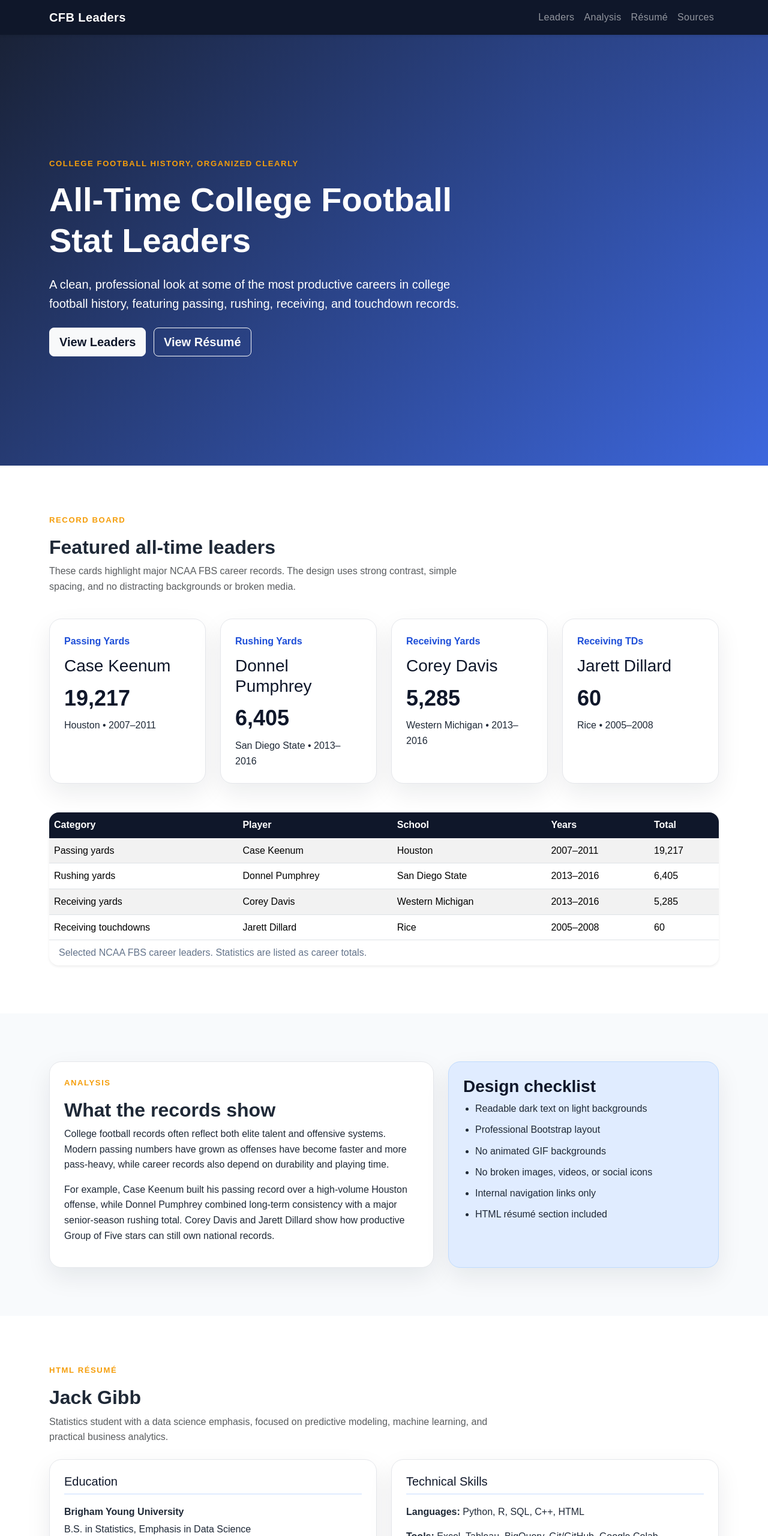
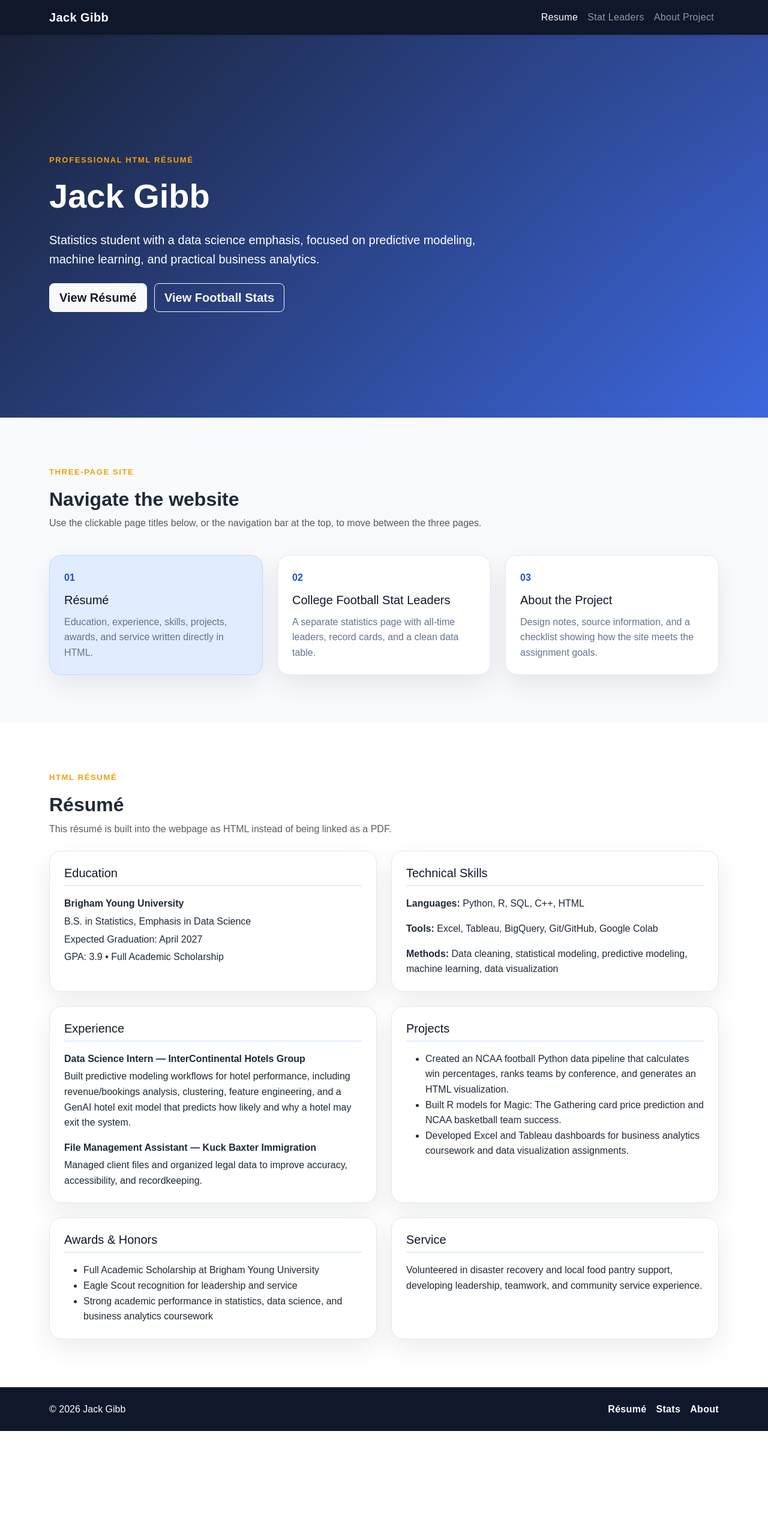
Before and after one commit to gibbj3940-cell/IS201-site, a plain HTML site: page index.html in a window 1280 px wide. Shown: the top 2560 px of the page at 60% size. After the commit the page ends 2385 px from the top, so only its background shows below. Drawn offline with nearby package versions, Linux system fonts and the light colour scheme.

Commit message:
Add files via upload

```diff
--- a/index.html
+++ b/index.html
@@ -3,24 +3,23 @@
 <head>
   <meta charset="utf-8">
   <meta name="viewport" content="width=device-width, initial-scale=1">
-  <meta name="description" content="A professional Bootstrap website about college football all-time stat leaders with an HTML resume section.">
-  <title>College Football All-Time Stat Leaders | Jack Gibb</title>
+  <meta name="description" content="Professional portfolio and resume page for Jack Gibb with links to a college football stats project.">
+  <title>Jack Gibb | Resume & Portfolio</title>
   <link href="https://cdn.jsdelivr.net/npm/bootstrap@5.3.3/dist/css/bootstrap.min.css" rel="stylesheet">
   <link rel="stylesheet" href="styles.css">
 </head>
-<body id="top">
+<body>
   <nav class="navbar navbar-expand-lg navbar-dark fixed-top shadow-sm" aria-label="Main navigation">
     <div class="container">
-      <a class="navbar-brand fw-bold" href="#top">CFB Leaders</a>
+      <a class="navbar-brand fw-bold" href="index.html">Jack Gibb</a>
       <button class="navbar-toggler" type="button" data-bs-toggle="collapse" data-bs-target="#navbarNav" aria-controls="navbarNav" aria-expanded="false" aria-label="Toggle navigation">
         <span class="navbar-toggler-icon"></span>
       </button>
       <div class="collapse navbar-collapse" id="navbarNav">
         <ul class="navbar-nav ms-auto">
-          <li class="nav-item"><a class="nav-link" href="#leaders">Leaders</a></li>
-          <li class="nav-item"><a class="nav-link" href="#analysis">Analysis</a></li>
-          <li class="nav-item"><a class="nav-link" href="#resume">Résumé</a></li>
-          <li class="nav-item"><a class="nav-link" href="#sources">Sources</a></li>
+          <li class="nav-item"><a class="nav-link active" aria-current="page" href="index.html">Resume</a></li>
+          <li class="nav-item"><a class="nav-link" href="stats.html">Stat Leaders</a></li>
+          <li class="nav-item"><a class="nav-link" href="about.html">About Project</a></li>
         </ul>
       </div>
     </div>
@@ -28,146 +27,62 @@
 
   <header class="hero-section text-white">
     <div class="container py-5">
-      <div class="row align-items-center min-vh-75">
+      <div class="row align-items-center min-vh-65">
         <div class="col-lg-8">
-          <p class="eyebrow mb-3">College football history, organized clearly</p>
-          <h1 class="display-4 fw-bold mb-4">All-Time College Football Stat Leaders</h1>
-          <p class="lead mb-4">A clean, professional look at some of the most productive careers in college football history, featuring passing, rushing, receiving, and touchdown records.</p>
-          <a class="btn btn-light btn-lg me-2" href="#leaders">View Leaders</a>
-          <a class="btn btn-outline-light btn-lg" href="#resume">View Résumé</a>
+          <p class="eyebrow mb-3">Professional HTML résumé</p>
+          <h1 class="display-4 fw-bold mb-4">Jack Gibb</h1>
+          <p class="lead mb-4">Statistics student with a data science emphasis, focused on predictive modeling, machine learning, and practical business analytics.</p>
+          <a class="btn btn-light btn-lg me-2" href="#resume">View Résumé</a>
+          <a class="btn btn-outline-light btn-lg" href="stats.html">View Football Stats</a>
         </div>
       </div>
     </div>
   </header>
 
   <main>
-    <section id="leaders" class="section-padding">
+    <section class="section-padding bg-light" aria-labelledby="site-pages-heading">
       <div class="container">
         <div class="row mb-4">
           <div class="col-lg-8">
-            <p class="section-label">Record board</p>
-            <h2 class="fw-bold">Featured all-time leaders</h2>
-            <p class="text-muted">These cards highlight major NCAA FBS career records. The design uses strong contrast, simple spacing, and no distracting backgrounds or broken media.</p>
+            <p class="section-label">Three-page site</p>
+            <h2 id="site-pages-heading" class="fw-bold">Navigate the website</h2>
+            <p class="text-muted">Use the clickable page titles below, or the navigation bar at the top, to move between the three pages.</p>
           </div>
         </div>
 
         <div class="row g-4">
-          <div class="col-md-6 col-xl-3">
-            <div class="record-card h-100">
-              <div class="record-category">Passing Yards</div>
-              <h3>Case Keenum</h3>
-              <p class="record-number">19,217</p>
-              <p class="mb-0">Houston • 2007–2011</p>
-            </div>
+          <div class="col-md-4">
+            <a class="page-card active-page h-100" href="index.html" aria-label="Go to Resume page">
+              <span class="page-number">01</span>
+              <h3>Résumé</h3>
+              <p>Education, experience, skills, projects, awards, and service written directly in HTML.</p>
+            </a>
           </div>
-          <div class="col-md-6 col-xl-3">
-            <div class="record-card h-100">
-              <div class="record-category">Rushing Yards</div>
-              <h3>Donnel Pumphrey</h3>
-              <p class="record-number">6,405</p>
-              <p class="mb-0">San Diego State • 2013–2016</p>
-            </div>
+          <div class="col-md-4">
+            <a class="page-card h-100" href="stats.html" aria-label="Go to College Football Stat Leaders page">
+              <span class="page-number">02</span>
+              <h3>College Football Stat Leaders</h3>
+              <p>A separate statistics page with all-time leaders, record cards, and a clean data table.</p>
+            </a>
           </div>
-          <div class="col-md-6 col-xl-3">
-            <div class="record-card h-100">
-              <div class="record-category">Receiving Yards</div>
-              <h3>Corey Davis</h3>
-              <p class="record-number">5,285</p>
-              <p class="mb-0">Western Michigan • 2013–2016</p>
-            </div>
-          </div>
-          <div class="col-md-6 col-xl-3">
-            <div class="record-card h-100">
-              <div class="record-category">Receiving TDs</div>
-              <h3>Jarett Dillard</h3>
-              <p class="record-number">60</p>
-              <p class="mb-0">Rice • 2005–2008</p>
-            </div>
-          </div>
-        </div>
-
-        <div class="table-responsive mt-5 shadow-sm rounded-4">
-          <table class="table table-striped table-hover align-middle mb-0">
-            <caption class="px-3">Selected NCAA FBS career leaders. Statistics are listed as career totals.</caption>
-            <thead>
-              <tr>
-                <th scope="col">Category</th>
-                <th scope="col">Player</th>
-                <th scope="col">School</th>
-                <th scope="col">Years</th>
-                <th scope="col">Total</th>
-              </tr>
-            </thead>
-            <tbody>
-              <tr>
-                <td>Passing yards</td>
-                <td>Case Keenum</td>
-                <td>Houston</td>
-                <td>2007–2011</td>
-                <td>19,217</td>
-              </tr>
-              <tr>
-                <td>Rushing yards</td>
-                <td>Donnel Pumphrey</td>
-                <td>San Diego State</td>
-                <td>2013–2016</td>
-                <td>6,405</td>
-              </tr>
-              <tr>
-                <td>Receiving yards</td>
-                <td>Corey Davis</td>
-                <td>Western Michigan</td>
-                <td>2013–2016</td>
-                <td>5,285</td>
-              </tr>
-              <tr>
-                <td>Receiving touchdowns</td>
-                <td>Jarett Dillard</td>
-                <td>Rice</td>
-                <td>2005–2008</td>
-                <td>60</td>
-              </tr>
-            </tbody>
-          </table>
-        </div>
-      </div>
-    </section>
-
-    <section id="analysis" class="section-padding bg-light">
-      <div class="container">
-        <div class="row g-4 align-items-stretch">
-          <div class="col-lg-7">
-            <div class="content-panel h-100">
-              <p class="section-label">Analysis</p>
-              <h2 class="fw-bold">What the records show</h2>
-              <p>College football records often reflect both elite talent and offensive systems. Modern passing numbers have grown as offenses have become faster and more pass-heavy, while career records also depend on durability and playing time.</p>
-              <p>For example, Case Keenum built his passing record over a high-volume Houston offense, while Donnel Pumphrey combined long-term consistency with a major senior-season rushing total. Corey Davis and Jarett Dillard show how productive Group of Five stars can still own national records.</p>
-            </div>
-          </div>
-          <div class="col-lg-5">
-            <div class="content-panel h-100 accent-panel">
-              <h3 class="fw-bold">Design checklist</h3>
-              <ul class="check-list">
-                <li>Readable dark text on light backgrounds</li>
-                <li>Professional Bootstrap layout</li>
-                <li>No animated GIF backgrounds</li>
-                <li>No broken images, videos, or social icons</li>
-                <li>Internal navigation links only</li>
-                <li>HTML résumé section included</li>
-              </ul>
-            </div>
+          <div class="col-md-4">
+            <a class="page-card h-100" href="about.html" aria-label="Go to About Project page">
+              <span class="page-number">03</span>
+              <h3>About the Project</h3>
+              <p>Design notes, source information, and a checklist showing how the site meets the assignment goals.</p>
+            </a>
           </div>
         </div>
       </div>
     </section>
 
-    <section id="resume" class="section-padding">
+    <section id="resume" class="section-padding" aria-labelledby="resume-heading">
       <div class="container">
         <div class="row mb-4">
           <div class="col-lg-8">
             <p class="section-label">HTML résumé</p>
-            <h2 class="fw-bold">Jack Gibb</h2>
-            <p class="text-muted mb-0">Statistics student with a data science emphasis, focused on predictive modeling, machine learning, and practical business analytics.</p>
+            <h2 id="resume-heading" class="fw-bold">Résumé</h2>
+            <p class="text-muted mb-0">This résumé is built into the webpage as HTML instead of being linked as a PDF.</p>
           </div>
         </div>
 
@@ -181,6 +96,7 @@
               <p class="mb-0">GPA: 3.9 • Full Academic Scholarship</p>
             </div>
           </div>
+
           <div class="col-lg-6">
             <div class="resume-card h-100">
               <h3>Technical Skills</h3>
@@ -189,6 +105,7 @@
               <p class="mb-0"><strong>Methods:</strong> Data cleaning, statistical modeling, predictive modeling, machine learning, data visualization</p>
             </div>
           </div>
+
           <div class="col-lg-6">
             <div class="resume-card h-100">
               <h3>Experience</h3>
@@ -198,31 +115,35 @@
               <p class="mb-0">Managed client files and organized legal data to improve accuracy, accessibility, and recordkeeping.</p>
             </div>
           </div>
+
           <div class="col-lg-6">
             <div class="resume-card h-100">
-              <h3>Projects & Honors</h3>
-              <ul class="mb-3">
+              <h3>Projects</h3>
+              <ul class="mb-0">
                 <li>Created an NCAA football Python data pipeline that calculates win percentages, ranks teams by conference, and generates an HTML visualization.</li>
                 <li>Built R models for Magic: The Gathering card price prediction and NCAA basketball team success.</li>
-                <li>Earned Eagle Scout recognition for leadership and service.</li>
+                <li>Developed Excel and Tableau dashboards for business analytics coursework and data visualization assignments.</li>
               </ul>
-              <p class="mb-0"><strong>Volunteer Service:</strong> Disaster recovery and local food pantry support.</p>
             </div>
           </div>
-        </div>
-      </div>
-    </section>
 
-    <section id="sources" class="section-padding bg-light">
-      <div class="container">
-        <div class="content-panel">
-          <p class="section-label">Sources</p>
-          <h2 class="fw-bold">Data sources used</h2>
-          <p class="mb-2">Statistics were checked against NCAA.com and College Football at Sports-Reference. External source links are listed as plain text here to avoid creating accidental broken links in the assignment submission.</p>
-          <ul class="mb-0">
-            <li>NCAA.com — college football career rushing leaders</li>
-            <li>College Football at Sports-Reference — career passing, rushing, receiving, and receiving touchdown leaderboards</li>
-          </ul>
+          <div class="col-lg-6">
+            <div class="resume-card h-100">
+              <h3>Awards & Honors</h3>
+              <ul class="mb-0">
+                <li>Full Academic Scholarship at Brigham Young University</li>
+                <li>Eagle Scout recognition for leadership and service</li>
+                <li>Strong academic performance in statistics, data science, and business analytics coursework</li>
+              </ul>
+            </div>
+          </div>
+
+          <div class="col-lg-6">
+            <div class="resume-card h-100">
+              <h3>Service</h3>
+              <p class="mb-0">Volunteered in disaster recovery and local food pantry support, developing leadership, teamwork, and community service experience.</p>
+            </div>
+          </div>
         </div>
       </div>
     </section>
@@ -231,7 +152,11 @@
   <footer class="site-footer text-white py-4">
     <div class="container d-flex flex-column flex-md-row justify-content-between align-items-center gap-3">
       <p class="mb-0">© 2026 Jack Gibb</p>
-      <a class="footer-link" href="#top">Back to top</a>
+      <div class="footer-links">
+        <a class="footer-link" href="index.html">Résumé</a>
+        <a class="footer-link" href="stats.html">Stats</a>
+        <a class="footer-link" href="about.html">About</a>
+      </div>
     </div>
   </footer>
 
--- a/styles.css
+++ b/styles.css
@@ -42,15 +42,26 @@ body {
   font-weight: 600;
 }
 
-.hero-section {
+.footer-links {
+  display: flex;
+  gap: 1rem;
+  flex-wrap: wrap;
+}
+
+.hero-section,
+.page-header {
   background:
     linear-gradient(135deg, rgba(15, 23, 42, 0.96), rgba(29, 78, 216, 0.86)),
     radial-gradient(circle at top right, rgba(245, 158, 11, 0.35), transparent 28%);
   padding-top: 5rem;
 }
 
-.min-vh-75 {
-  min-height: 75vh;
+.page-header {
+  padding-bottom: 2.5rem;
+}
+
+.min-vh-65 {
+  min-height: 65vh;
 }
 
 .eyebrow,
@@ -68,7 +79,8 @@ body {
 
 .record-card,
 .content-panel,
-.resume-card {
+.resume-card,
+.page-card {
   background: var(--panel);
   border: 1px solid var(--border);
   border-radius: 1.25rem;
@@ -76,13 +88,45 @@ body {
   box-shadow: 0 16px 40px rgba(15, 23, 42, 0.08);
 }
 
-.record-card {
-  transition: transform 0.2s ease, box-shadow 0.2s ease;
+.record-card,
+.page-card {
+  transition: transform 0.2s ease, box-shadow 0.2s ease, border-color 0.2s ease;
 }
 
-.record-card:hover {
+.record-card:hover,
+.page-card:hover {
   transform: translateY(-4px);
   box-shadow: 0 20px 50px rgba(15, 23, 42, 0.12);
+  border-color: #bfdbfe;
+}
+
+.page-card {
+  display: block;
+  color: var(--text);
+  text-decoration: none;
+}
+
+.page-card h3 {
+  color: var(--navy);
+  font-size: 1.25rem;
+  margin-bottom: 0.75rem;
+}
+
+.page-card p {
+  color: var(--muted);
+  margin-bottom: 0;
+}
+
+.page-number {
+  display: inline-block;
+  color: var(--blue);
+  font-weight: 800;
+  margin-bottom: 0.75rem;
+}
+
+.active-page {
+  background: var(--light-blue);
+  border-color: #bfdbfe;
 }
 
 .record-category {
```
Also changed, not shown: about.html (added, +133 -0 lines), stats.html (added, +170 -0 lines), 1 other file.
